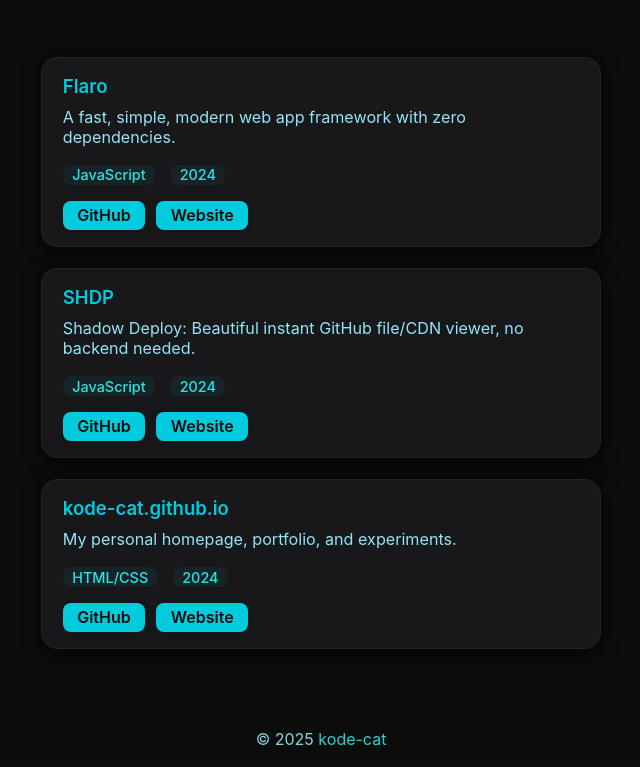
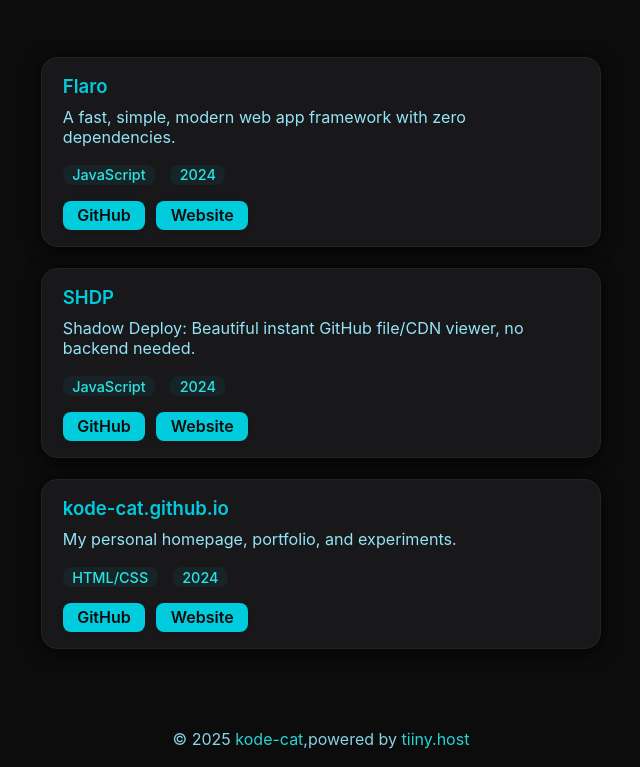
Before and after one commit to kode-cat/tiiny, a plain HTML site: page index.html in a window 1280 px wide. Shown: the part 337-1104 px from the top of the page, without its empty margins (319-959 px from the left). Drawn offline with Linux system fonts and the light colour scheme.

Commit message:
Update index.html

```diff
--- a/index.html
+++ b/index.html
@@ -263,7 +263,7 @@
     </div>
   </div>
   <div class="footer">
-    &copy; <span id="year"></span> <a href="https://github.com/kode-cat">kode-cat</a>
+    &copy; <span id="year"></span> <a href="https://github.com/kode-cat">kode-cat</a>,powered by <a href="tiiny.host">tiiny.host</a>
   </div>
   <script>
     document.getElementById('year').textContent = new Date().getFullYear();
```
